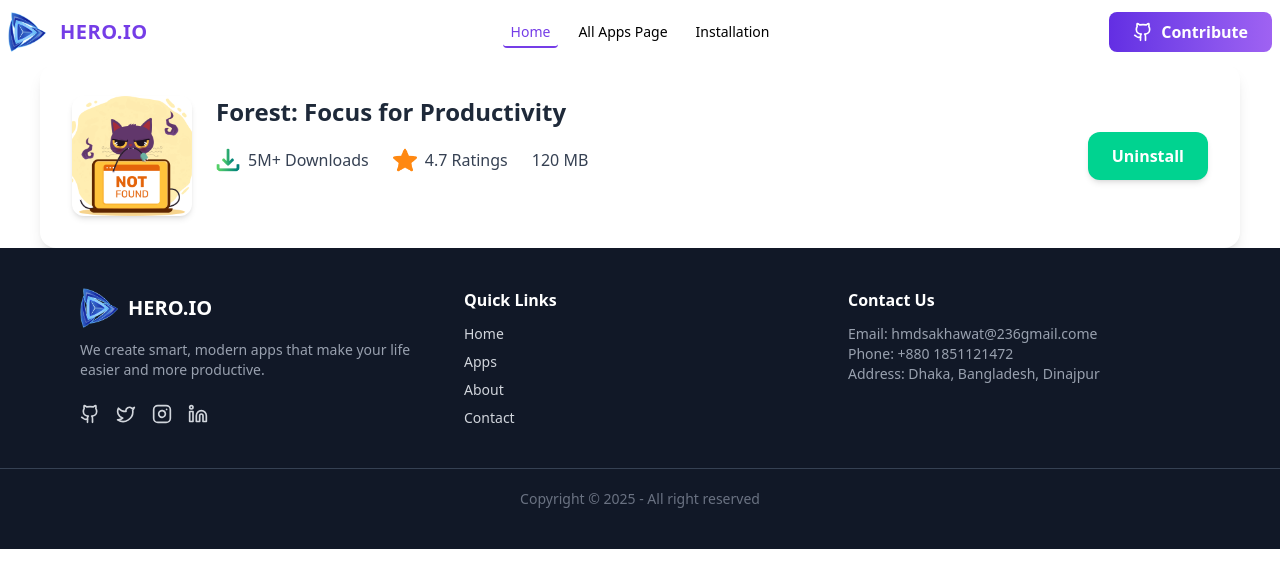
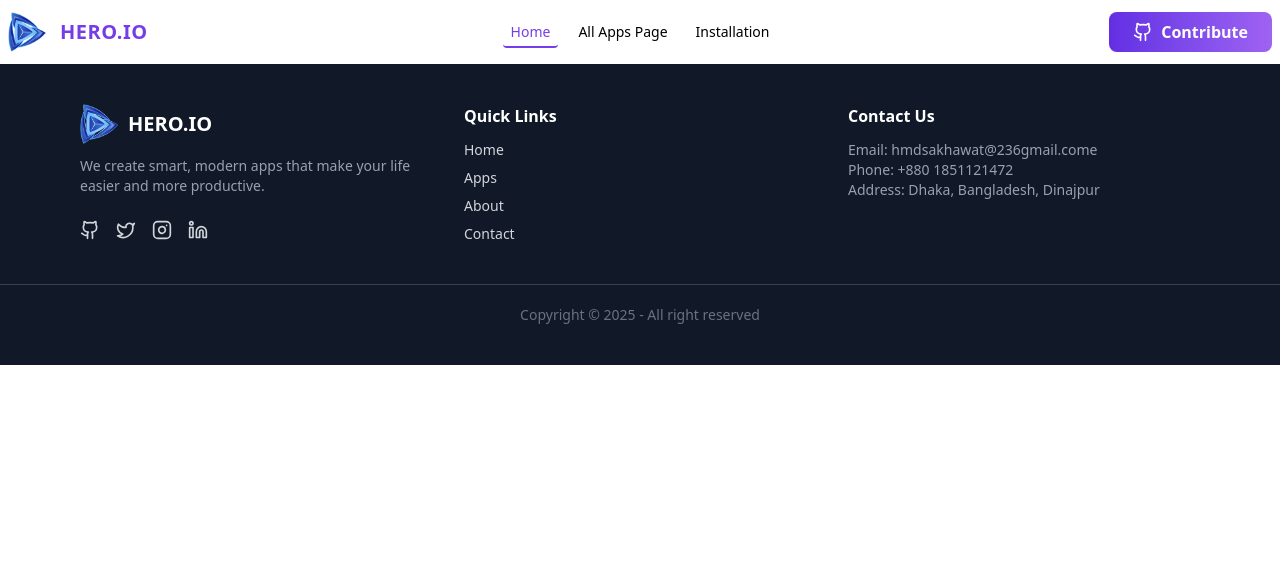
Before and after one commit to sakhawat236hossain/all-app-data, a React (Vite) app: page /installation in a window 1280 px wide. Shown: the top 588 px of the page. Built offline with nearby package versions, Linux system fonts and the light colour scheme.

Commit message:
Installation data ui

```diff
--- a/src/Pages/Installation/Installation.jsx
+++ b/src/Pages/Installation/Installation.jsx
@@ -1,56 +1,25 @@
-import React from "react";
-import appErrorIMG from "../../assets/App-Error.png";
-import downloadIcon from "../../assets/icon-downloads.png";
-import ratingIcon from "../../assets/icon-ratings.png";
+import React, { useEffect, useState } from "react";
+import InstallationCart from "./installationCart";
+
 
 const Installation = () => {
+  const [installation, setInstallation] = useState([]);
+
+  useEffect(() => {
+    const installationAppSaved = JSON.parse(localStorage.getItem("installed"));
+    if (installationAppSaved) {
+      setInstallation(installationAppSaved);
+    }
+  }, []);
+
   return (
-   <div className="flex flex-col md:flex-row justify-between items-center max-w-[1200px] mx-auto bg-white rounded-2xl p-6 md:p-8 shadow-lg hover:shadow-2xl transition-shadow  gap-6">
-  {/*  Image */}
-  <div className="flex flex-col md:flex-row items-center md:items-start gap-6 w-full md:w-auto">
-    {/* App Image */}
-    <img
-      src={appErrorIMG}
-      alt="App"
-      className="w-[100px] h-[100px] md:w-[120px] md:h-[120px] rounded-xl object-cover shadow-md"
-    />
-
-
-    <div className="flex flex-col gap-3 text-center md:text-left">
-      <h1 className="text-xl md:text-2xl font-semibold text-gray-800">
-        Forest: Focus for Productivity
-      </h1>
-
-
-      <div className="flex flex-wrap justify-center md:justify-start gap-6 mt-2 text-sm md:text-base">
-        {/* Downloads */}
-        <div className="flex items-center gap-2">
-          <img src={downloadIcon} alt="Downloads" className="w-6 h-6" />
-          <span className="text-gray-700 font-medium">5M+ Downloads</span>
-        </div>
-
-        {/* Ratings */}
-        <div className="flex items-center gap-2">
-          <img src={ratingIcon} alt="Ratings" className="w-6 h-6" />
-          <span className="text-gray-700 font-medium">4.7 Ratings</span>
-        </div>
-
-        {/* Size */}
-        <div className="flex items-center gap-2">
-          <span className="text-gray-700 font-medium">120 MB</span>
-        </div>
-      </div>
-    </div>
-  </div>
-
-  {/* Button */}
-  <div className="w-full md:w-auto mt-4 md:mt-0">
-    <button className="bg-[#00D390] text-white font-semibold px-6 py-3 rounded-xl shadow-md hover:shadow-lg transition-shadow w-full md:w-auto">
-      Uninstall
-    </button>
-  </div>
-</div>
-
+   <div>
+    {
+      installation.map((app) => (
+  <InstallationCart key={app.id} app={app} />
+))
+    }
+   </div>
   );
 };
 
--- /dev/null
+++ b/src/Pages/Installation/InstallationCart.jsx
@@ -0,0 +1,60 @@
+import React from "react";
+
+import downloadIcon from "../../assets/icon-downloads.png";
+import ratingIcon from "../../assets/icon-ratings.png";
+const InstallationCart = ({ app }) => {
+  console.log(app);
+
+  const { image, title, companyName, size, downloads, ratingAvg } = app;
+  return (
+    <div className="flex flex-col md:flex-row justify-between items-center max-w-[1200px] mx-auto bg-white rounded-2xl p-6 md:p-3 shadow-lg hover:shadow-2xl transition-shadow my-5 gap-6">
+      {/*  Image */}
+
+      <div className="flex flex-col md:flex-row items-center md:items-start gap-6 w-full md:w-auto">
+        {/* App Image */}
+        <img
+          src={image}
+          alt="App"
+          className="w-[100px] h-[100px] md:w-[120px] md:h-[120px] rounded-xl object-cover shadow-md"
+        />
+
+        <div className="flex flex-col gap-3 text-center md:text-left">
+          <h1 className="text-xl md:text-2xl font-semibold text-gray-800">
+            {title}: <span> {companyName}</span>
+          </h1>
+
+          <div className="flex flex-wrap justify-center md:justify-start gap-6 mt-2 text-sm md:text-base">
+            {/* Downloads */}
+            <div className="flex items-center gap-2">
+              <img src={downloadIcon} alt="Downloads" className="w-6 h-6" />
+              <span className="text-gray-700 font-medium">{downloads}</span>
+            </div>
+
+            {/* Ratings */}
+            <div className="flex items-center gap-2">
+              <img src={ratingIcon} alt="Ratings" className="w-6 h-6" />
+              <span className="text-gray-700 font-medium">{ratingAvg}</span>
+            </div>
+
+            {/* Size */}
+            <div className="flex items-center gap-2">
+              <span className="text-gray-700 font-semibold flex items-center gap-1">
+                <span className="text-lg">{size}</span>
+                <span className="text-sm text-gray-500 font-medium">MB</span>
+              </span>
+            </div>
+          </div>
+        </div>
+      </div>
+
+      {/* Button */}
+      <div className="w-full md:w-auto mt-4 md:mt-0">
+        <button className="bg-[#00D390] text-white font-semibold px-6 py-3 rounded-xl shadow-md hover:shadow-lg transition-shadow w-full md:w-auto">
+          Uninstall
+        </button>
+      </div>
+    </div>
+  );
+};
+
+export default InstallationCart;
```
